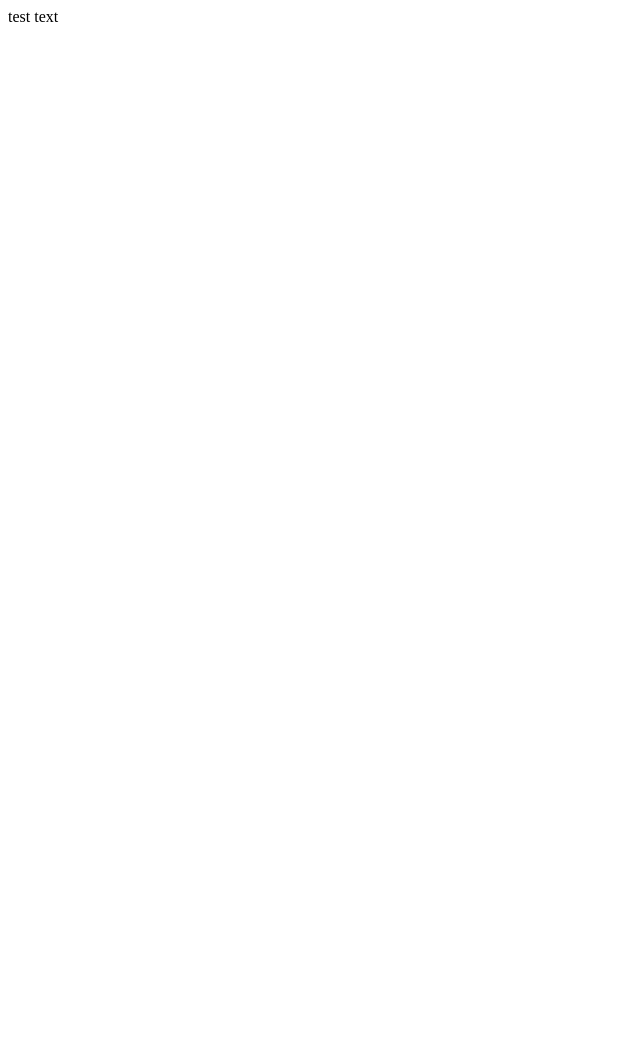
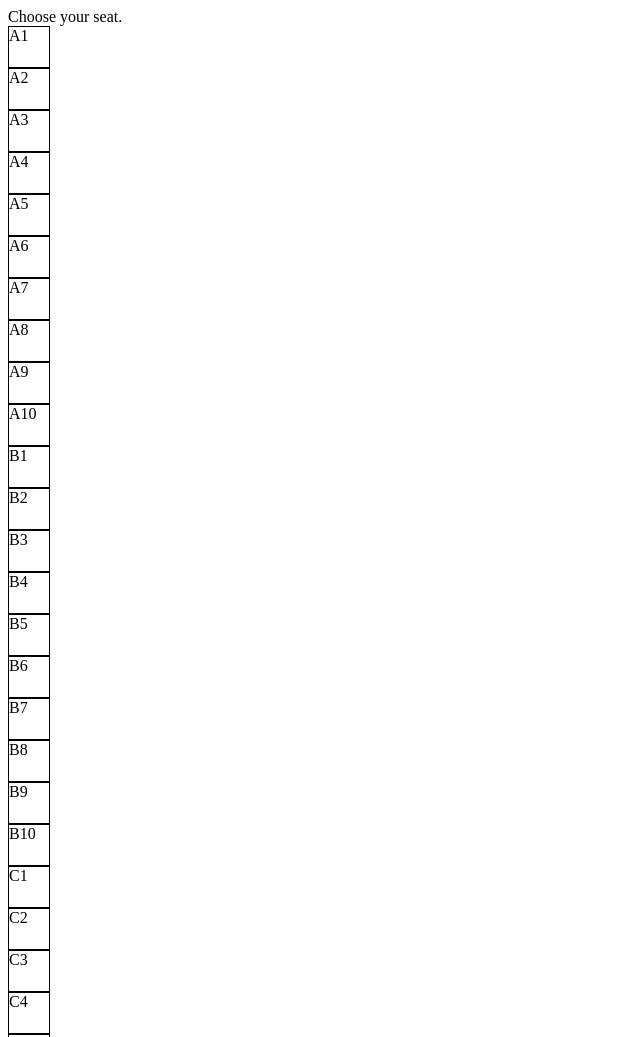
Before and after one commit to nancymcw/theaterapp, a plain HTML site: page index.html in a window 1280 px wide. Shown: the top 1037 px of the page, without its empty margins (0-640 px from the left). Before the commit the page ends 800 px from the top, so only its background shows below. Drawn offline with nearby package versions, Linux system fonts and the light colour scheme.

Commit message:
Mapped through seats, added CSS styling for seat divs.

```diff
--- a/index.html
+++ b/index.html
@@ -6,6 +6,7 @@
     <title>Movie Theater App</title>
     <script src="https://code.jquery.com/jquery-3.6.0.min.js"></script>
     <script src="index.js"></script>
+    <link rel="stylesheet" href="styles.css" />
   </head>
   <body>
     <div id="seats-wrapper">Choose your seat.</div>
--- a/index.js
+++ b/index.js
@@ -64,5 +64,7 @@ const seats = [
 ];
 
 $(document).ready(function () {
-  $("#seats-wrapper").text("test text");
+  seats.forEach((seat) => {
+    $("#seats-wrapper").append(`<div class="seat">${seat.seat}</div>`);
+  });
 });
--- a/styles.css
+++ b/styles.css
@@ -0,0 +1,5 @@
+.seat {
+  width: 40px;
+  height: 40px;
+  border: 1px solid black;
+}
```
